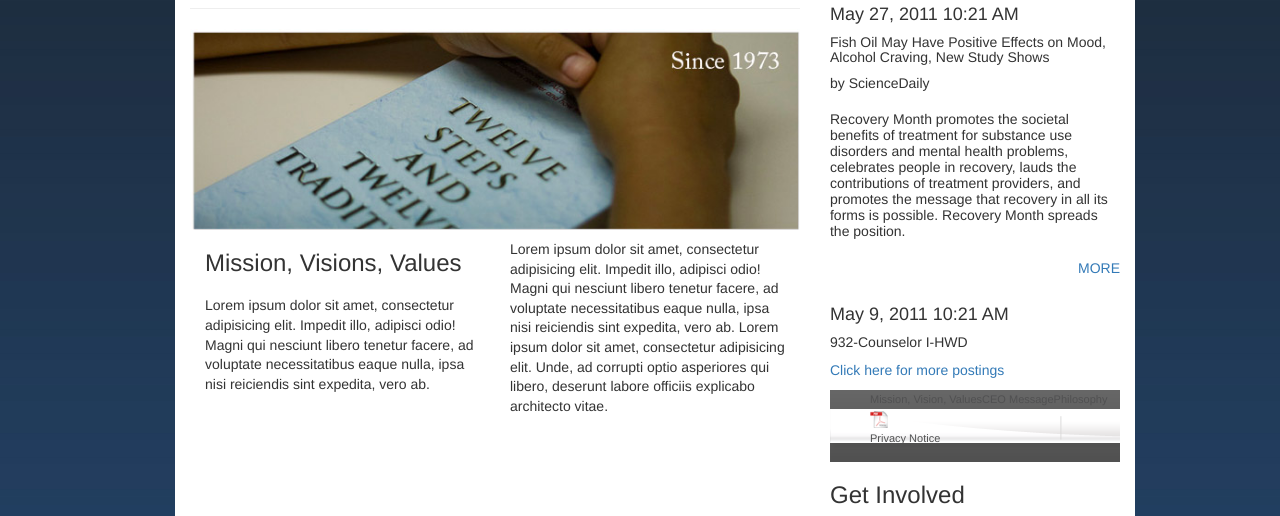
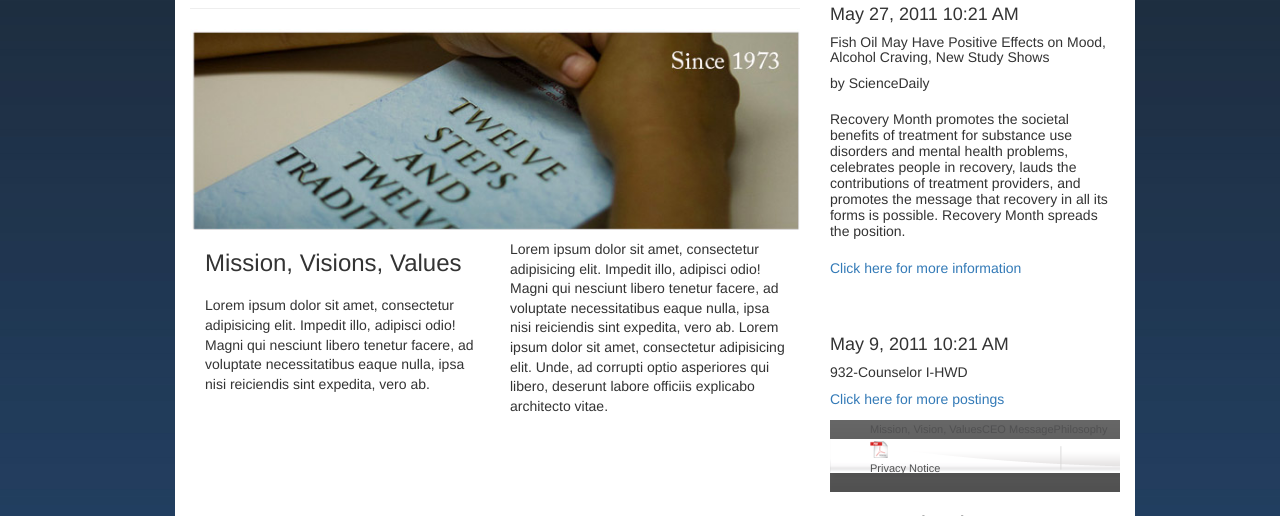
Before and after one commit to thomashorta31/bhs-workflow-experiment-1, a website: page about_us.html in a window 1280 px wide. Shown: the part 255-771 px from the top of the page. Drawn offline with nearby package versions, Linux system fonts and the light colour scheme; files whose address does not match are found by name.

Commit message:
Change Click here for more text

```diff
--- a/about_us.html
+++ b/about_us.html
@@ -85,7 +85,7 @@
                                         <h5>by ScienceDaily</h5>
                                     </hgroup>
                                     <p>Recovery Month promotes the societal benefits of treatment for substance use disorders and mental health problems, celebrates people in recovery, lauds the contributions of treatment providers, and promotes the message that recovery in all its forms is possible. Recovery Month spreads the position.</p>
-                                    <a href="#" style="float: right">MORE</a>
+                                    <a href="#">Click here for more information</a>
                                 </article>
                                 <article class="recent-job-post">
                                     <hgroup>
@@ -108,7 +108,7 @@
                                 <div class="aside-box"><img src="img/get_involved_placeholder.png" alt="placeholder">
                                     <p>Lorem ipsum dolor sit amet, consectetur adipisicing elit, sed do eiusmod tempor incididunt ut labore et dolore magna aliqua. Ut enim
                                         <br />
-                                        <br /><a href="#">Click here for more</a></p>
+                                        <br /><a href="#">Click here for more information</a></p>
                                 </div>
                                 <hr />
                                 <h2 class="success-stories-sidebar-heading">Success Stories</h2>
@@ -116,7 +116,7 @@
                                     <img src="img/success_stories_placeholder.png" alt="placeholder">
                                     <p>Lorem ipsum dolor sit amet, consectetur adipisicing elit, sed do eiusmod tempor incididunt ut labore et dolore
                                         <br />
-                                        <br /> <a href="#">Click here for more</a></p>
+                                        <br /> <a href="#">Click here for more information</a></p>
                                 </div>
                                 <img src="img/donate_button.png" alt="donate!" width="242" height="34">
                         </div>
```
